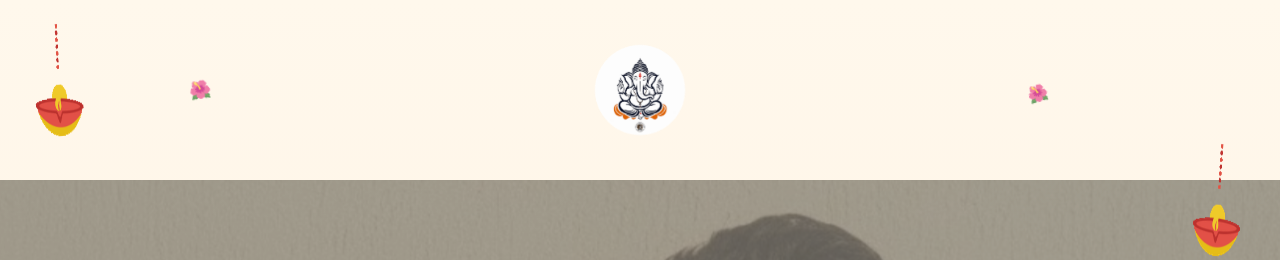
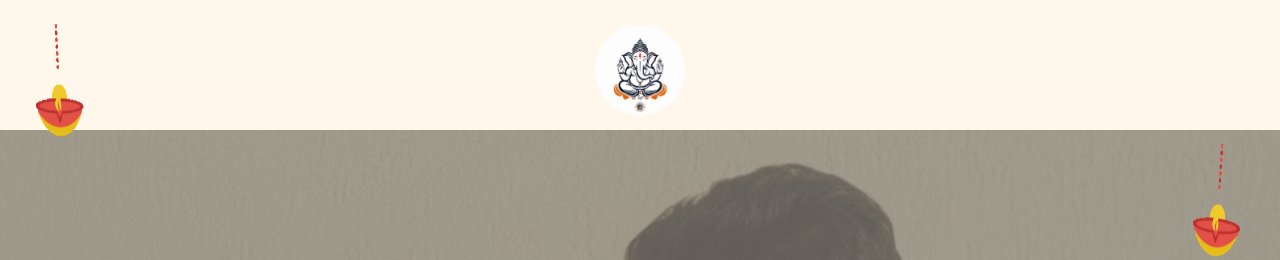
Before and after one commit to saurabh4197/weddinginvitation, a plain HTML site: page index.html in a window 1280 px wide. Shown: the top 260 px of the page. Drawn offline with Linux system fonts and the light colour scheme.

Commit message:
Update index.html

```diff
--- a/index.html
+++ b/index.html
@@ -18,40 +18,17 @@
       overflow-x: hidden;
     }
 
-    /* Ganesh section with decorative flowers */
-    .ganesh-container {
-      position: relative;
-      display: flex;
-      justify-content: center;
-      align-items: center;
-      padding: 20px;
-      margin: 20px auto;
-    }
-
+    /* Ganesh idol top */
     #ganesh {
+      display: block;
+      margin: 20px auto 10px;
       width: 100px;
       animation: pulse 3s infinite ease-in-out;
-      z-index: 2;
     }
 
     @keyframes pulse {
       0%,100% { transform: scale(1); opacity: 1; }
       50% { transform: scale(1.1); opacity: 0.8; }
-    }
-
-    /* Decorative flowers around Ganesh */
-    .flower-decoration {
-      position: absolute;
-      width: 60px;
-      opacity: 0.7;
-      animation: floatFlower 4s ease-in-out infinite;
-    }
-    .flower-left { left: 15%; top: 50%; transform: translateY(-50%) rotate(-15deg); animation-delay: 0s; }
-    .flower-right { right: 15%; top: 50%; transform: translateY(-50%) rotate(15deg); animation-delay: 1s; }
-
-    @keyframes floatFlower {
-      0%, 100% { transform: translateY(-50%) rotate(-15deg) scale(1); }
-      50% { transform: translateY(-60%) rotate(-5deg) scale(1.1); }
     }
 
     header {
@@ -342,20 +319,13 @@
       .countdown { font-size: 1.2rem; }
       h2 { font-size: 2.2rem; }
       .btn { font-size: 0.92rem; padding: 10px 14px; }
-      .flower-decoration { width: 40px; }
-      .flower-left { left: 5%; }
-      .flower-right { right: 5%; }
     }
   </style>
 </head>
 
 <body>
-  <!-- Ganesh with decorative flowers -->
-  <div class="ganesh-container">
-    <span class="flower-decoration flower-left">🌺</span>
-    <img id="ganesh" src="ganesh-trancoso.gif" alt="Ganesh Blessing" />
-    <span class="flower-decoration flower-right">🌺</span>
-  </div>
+  <!-- Ganesh Idol -->
+  <img id="ganesh" src="ganesh-trancoso.gif" alt="Ganesh Blessing" />
 
   <header id="welcome">
     <h1 aria-label="प्राजक्ता आणि सौरभ">प्राजक्ता&nbsp;&nbsp;&amp;&nbsp;&nbsp;&nbsp;सौरभ</h1>
```
